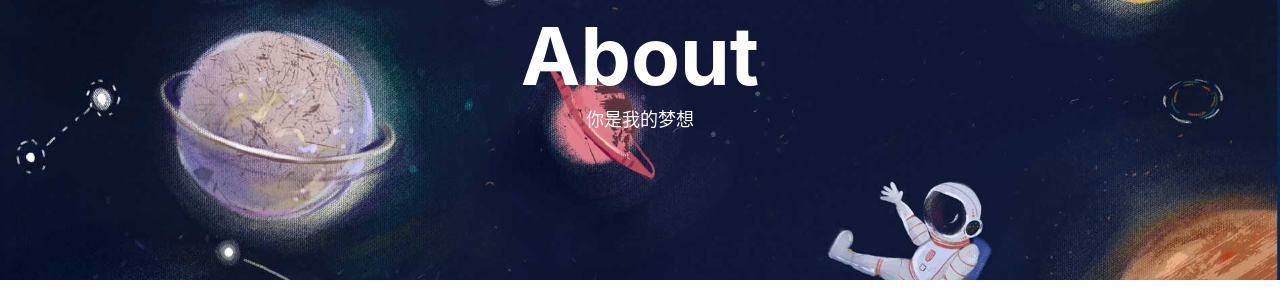
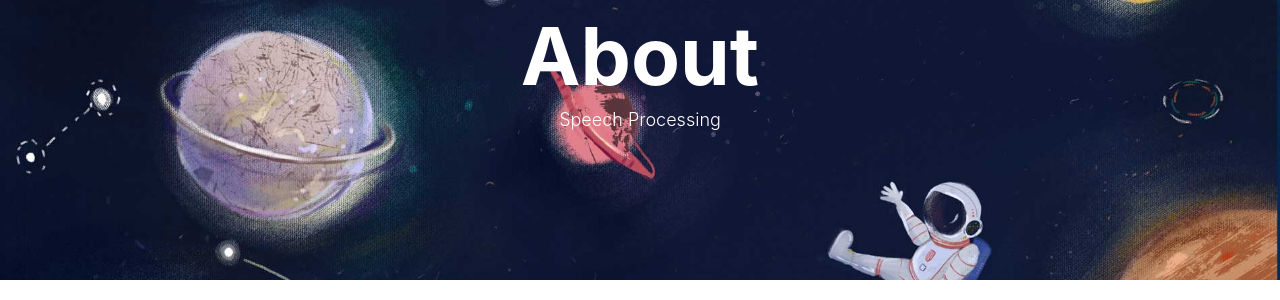
Before and after one commit to Zhang-Nian/Speech, a Jekyll site: the page built from about.html, in a window 1280 px wide. Shown: the part 138-438 px from the top of the page. Built offline with Jekyll 4.4.1, drawn with Linux system fonts in a browser that asks for light colours; nearby versions of some CDN libraries; comment, search, counter and statistics services are not loaded.

Commit message:
Update about.html

```diff
--- a/about.html
+++ b/about.html
@@ -1,7 +1,7 @@
 ---
 layout: page
 title: "About"
-description: "你是我的梦想"
+description: "Speech Processing"
 header-img: "img/about-bg.jpg"
 multilingual: true
 ---
```
